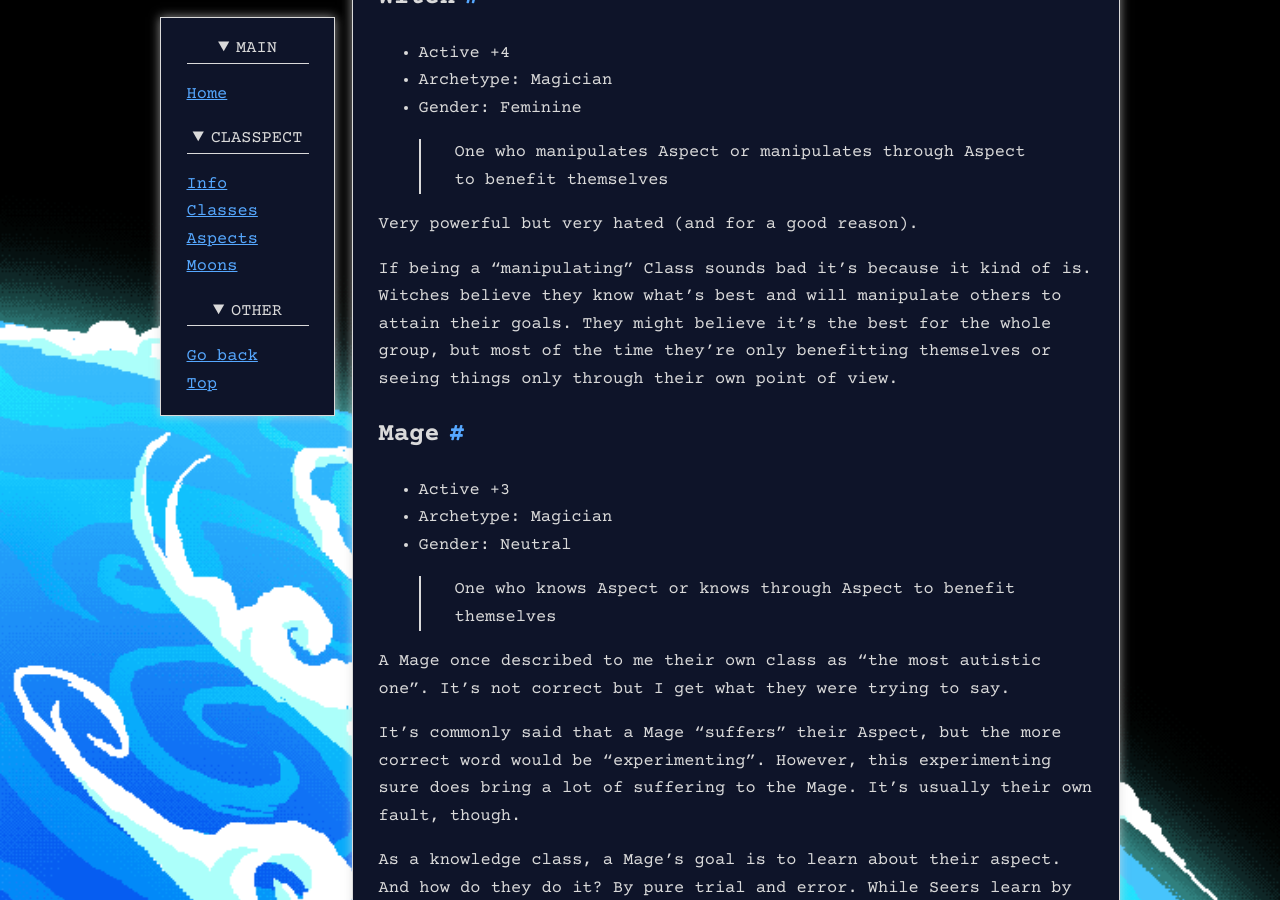
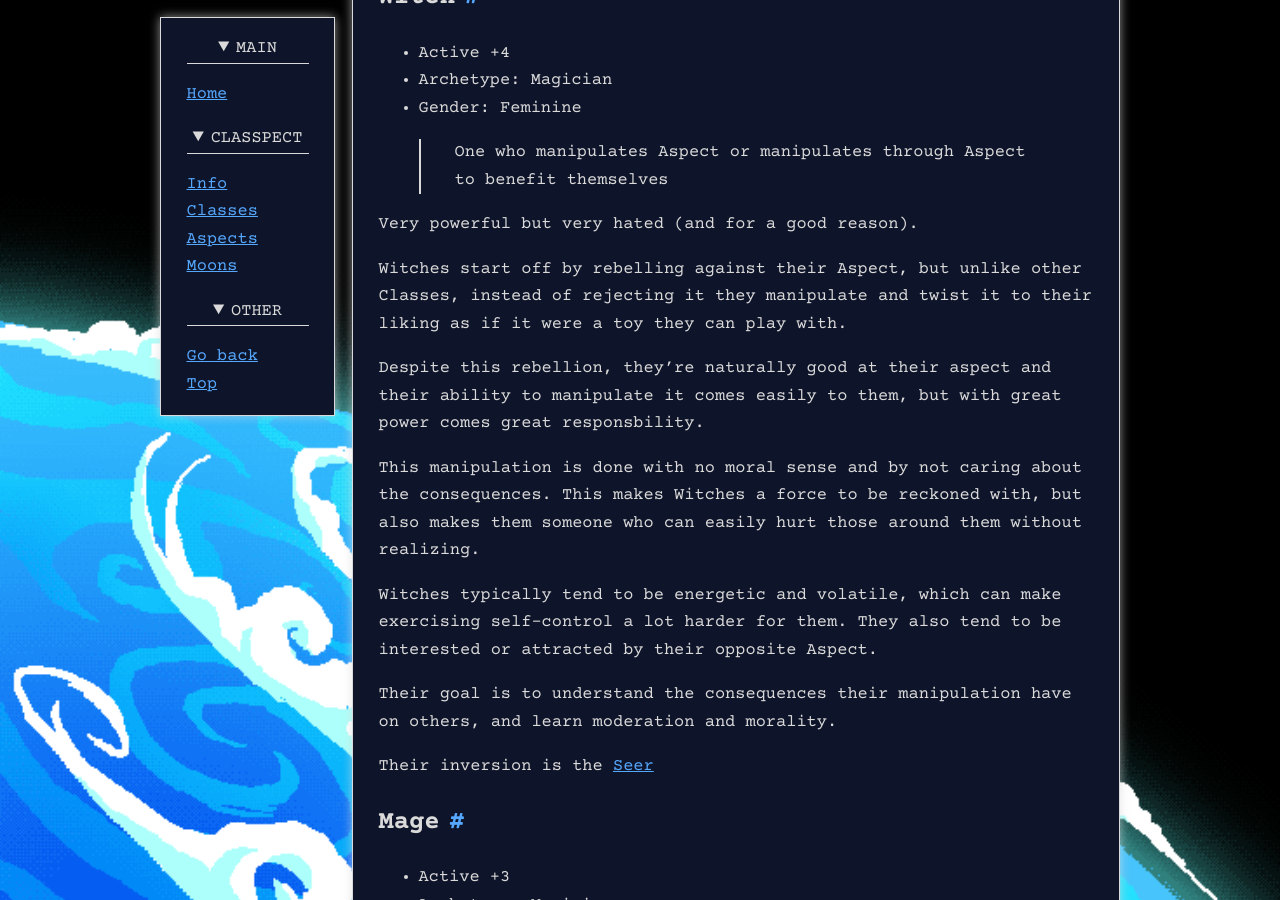
Before and after one commit to NynaSunner/NynaSunner.github.io, a Jekyll site: the page built from shrines/homestuck/classes.md, in a window 1280 px wide and 900 px high, scrolled down 1088 px. Built offline with Jekyll 4.4.1, drawn with Linux system fonts in a browser that asks for light colours.

```diff
--- a/_layouts/hs-shrine.html
+++ b/_layouts/hs-shrine.html
@@ -15,7 +15,7 @@
 	<meta name="theme-color" content="#a100d8">
 
     <link rel="stylesheet" href="/assets/css/hs-shrine.css">
-    <script src="https://unpkg.com/twemoji@latest/dist/twemoji.min.js" crossorigin="anonymous"></script>
+    <script src="https://cdn.jsdelivr.net/npm/@twemoji/api@latest/dist/twemoji.min.js" crossorigin="anonymous"></script>
     <link rel="stylesheet" href="https://fonts.googleapis.com/css?family=Roboto+Mono">
     <script data-goatcounter="https://nynasunner.goatcounter.com/count" async src="//gc.zgo.at/count.js"></script>
     <script src="https://unpkg.com/freezeframe/dist/freezeframe.min.js"></script>
--- a/shrines/homestuck/classes.md
+++ b/shrines/homestuck/classes.md
@@ -33,7 +33,17 @@
 
 Very powerful but very hated (and for a good reason).
 
-If being a "manipulating" Class sounds bad it's because it kind of is. Witches believe they know what's best and will manipulate others to attain their goals. They might believe it's the best for the whole group, but most of the time they're only benefitting themselves or seeing things only through their own point of view.
+Witches start off by rebelling against their Aspect, but unlike other Classes, instead of rejecting it they manipulate and twist it to their liking as if it were a toy they can play with.
+
+Despite this rebellion, they're naturally good at their aspect and their ability to manipulate it comes easily to them, but with great power comes great responsbility.
+
+This manipulation is done with no moral sense and by not caring about the consequences. This makes Witches a force to be reckoned with, but also makes them someone who can easily hurt those around them without realizing.
+
+Witches typically tend to be energetic and volatile, which can make exercising self-control a lot harder for them. They also tend to be interested or attracted by their opposite Aspect.
+
+Their goal is to understand the consequences their manipulation have on others, and learn moderation and morality.
+
+Their inversion is the [Seer](#seer)
 
 ## Mage
 
```
